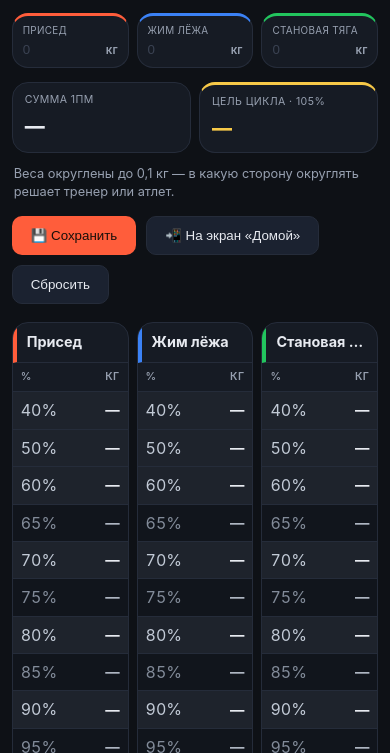
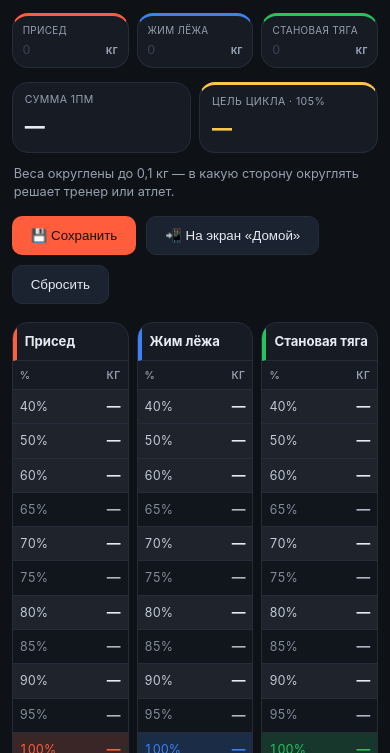
Before and after one commit to Bablakov/calculator-vesov, a plain HTML site: page index.html in a window 390 px wide. Shown: the part 91-844 px from the top of the page. Drawn offline with Linux system fonts and the light colour scheme.

Commit message:
Адаптив: 3 таблицы в один ряд на всю ширину + ужатие под телефон
Co-Authored-By: Claude Opus 4.8 (1M context) <noreply@anthropic.com>

```diff
--- a/index.html
+++ b/index.html
@@ -79,17 +79,17 @@
     .tables{display:grid; grid-template-columns:repeat(3,1fr); gap:var(--gap); align-items:start}
     .card{background:var(--panel); border:1px solid var(--border); border-radius:var(--radius); overflow:hidden; min-width:0}
     .card__title{
-      margin:0; padding:clamp(9px,1.4vw,12px) clamp(10px,1.6vw,16px); font-size:clamp(.9rem,2.4vw,1.05rem);
+      margin:0; padding:clamp(9px,1.4vw,12px) clamp(8px,1.5vw,16px); font-size:clamp(.82rem,2.3vw,1.05rem);
       border-bottom:1px solid var(--border); border-left:4px solid var(--accent); white-space:nowrap; overflow:hidden; text-overflow:ellipsis;
     }
     .tbl{width:100%; border-collapse:collapse; font-variant-numeric:tabular-nums; table-layout:fixed}
     .tbl th{
-      padding:7px clamp(8px,1.4vw,16px); text-align:left; font-size:clamp(.66rem,1.6vw,.72rem); font-weight:600;
+      padding:7px clamp(7px,1.3vw,16px); text-align:left; font-size:clamp(.64rem,1.5vw,.72rem); font-weight:600;
       text-transform:uppercase; letter-spacing:.04em; color:var(--muted);
     }
-    .tbl td{padding:clamp(7px,1vw,9px) clamp(8px,1.4vw,16px); border-top:1px solid var(--border)}
-    .tbl .pct{width:42%}
-    .tbl .val{font-weight:700; font-size:clamp(.9rem,2.3vw,1.05rem); text-align:right}
+    .tbl td{padding:clamp(7px,1vw,9px) clamp(7px,1.3vw,16px); border-top:1px solid var(--border)}
+    .tbl .pct{width:42%; font-size:clamp(.78rem,2vw,.95rem)}
+    .tbl .val{font-weight:700; font-size:clamp(.86rem,2.2vw,1.05rem); text-align:right}
 
     /* Зебра по «нулям» и «пятёркам» — для удобной навигации по списку */
     .tbl tr.dec0{background:rgba(255,255,255,.035)}
--- a/sw.js
+++ b/sw.js
@@ -1,6 +1,6 @@
 /* Service worker: офлайн-кэш «оболочки» приложения.
    При изменении файлов поднимите версию в CACHE — старый кэш очистится. */
-const CACHE = "pct-v3";
+const CACHE = "pct-v4";
 const ASSETS = [
   ".",
   "index.html",
```
